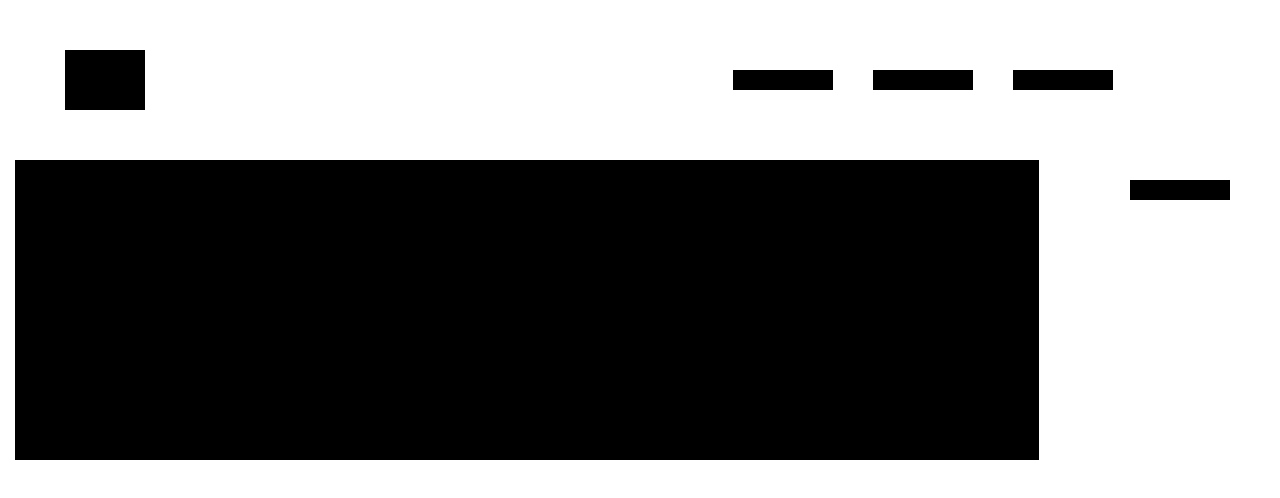
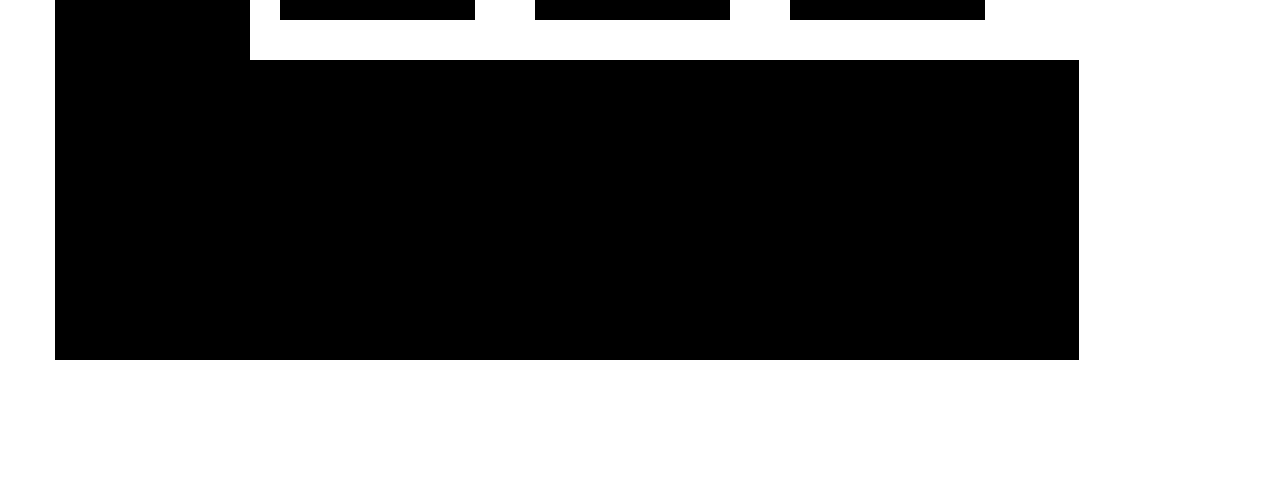
Before and after one commit to cyllen/day4, a plain HTML site: page index.html in a window 1280 px wide. Drawn offline with Linux system fonts and the light colour scheme.

Commit message:
class adjustments

```diff
--- a/css/styles.css
+++ b/css/styles.css
@@ -1,9 +1,14 @@
-.white {
+/* content styles*/
+#white {
   background-color: white;
-  position: absolute;
-  margin: 0;
-  padding: 30px;
 }
+#outer {
+  margin-top: 50px;
+}
+.space {
+  margin: 0 30px;
+}
+/*Height classes*/
 .elongated {
   width: 90%;
   margin: 20px;
@@ -33,3 +38,20 @@
   height: 300px;
   position: absolute;
 }
+.xs-height {
+  height: 20px;
+  background-color: black;
+}
+.sm-height {
+  height: 60px;
+  background-color: black;
+}
+.md-height {
+  height: 180px;
+  background-color: black;
+
+}
+.lg-height {
+  height: 540px;
+  background-color: black;
+}
--- a/index.html
+++ b/index.html
@@ -8,6 +8,22 @@
   <link rel="stylesheet" href="css/styles.css">
 </head>
   <body>
+    <div class="container" id="white outer">
+      <div class="row">
+        <div class="col-sm-2 sm-height "></div>
+        <div class="col-sm-2 col-sm-offset-3 xs-height space"></div>
+        <div class="col-sm-2 xs-height space"></div>
+        <div class="col-sm-2 xs-height space"></div>
+      </div>
+      <div class="row">
+        <a href="#" class="hugebox outer"></a>
+      </div>
+      <div class="row">
+
+      </div>
+    </div>
+
+<!--
     <div class="container white col-sm-12">
         <div class="row elongated">
           <div class="col-md-6">
@@ -41,7 +57,7 @@
             </div>
           </div>
         </div>
-    </div>
+    </div> -->
 
 
   </body>
```
